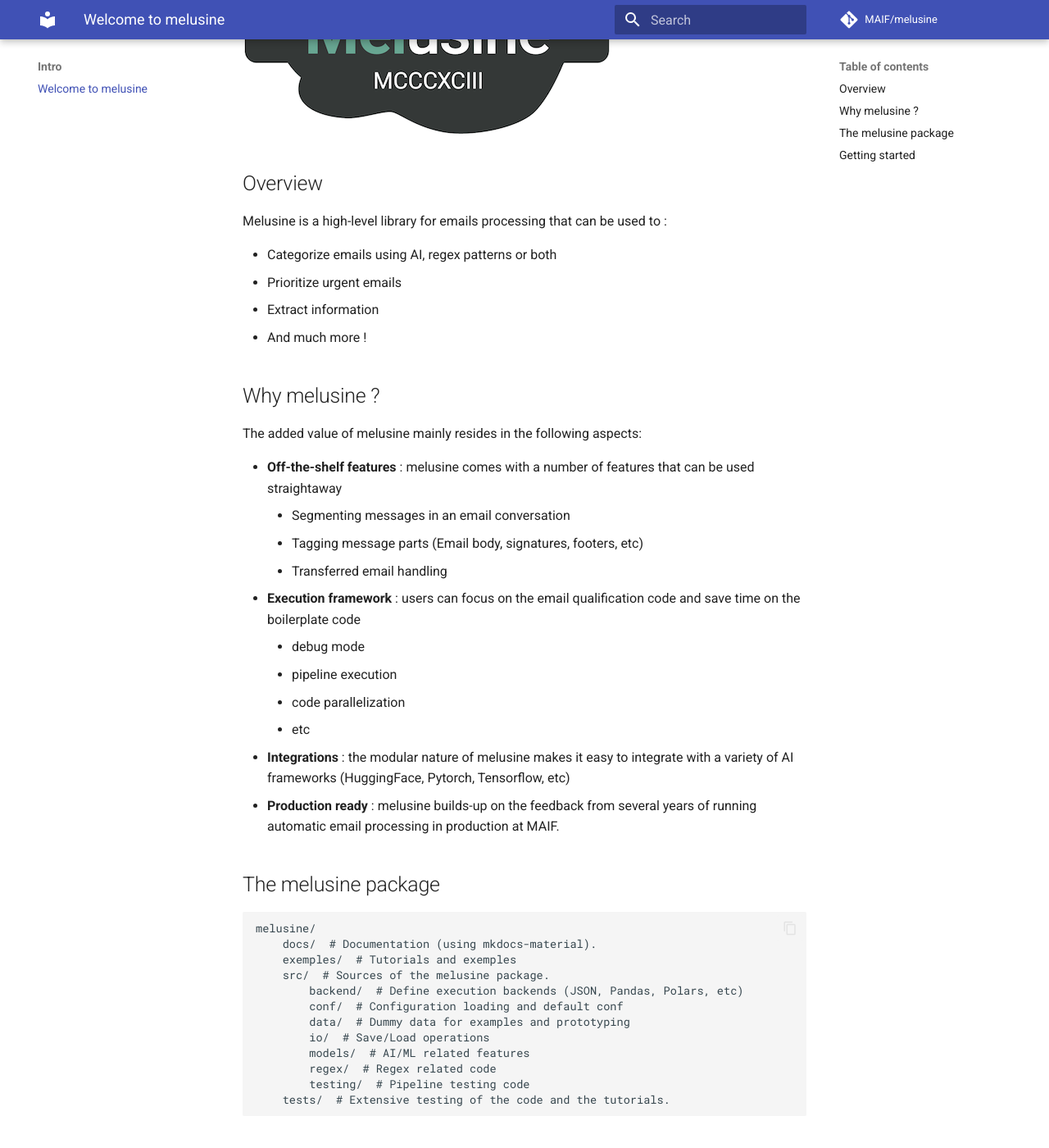
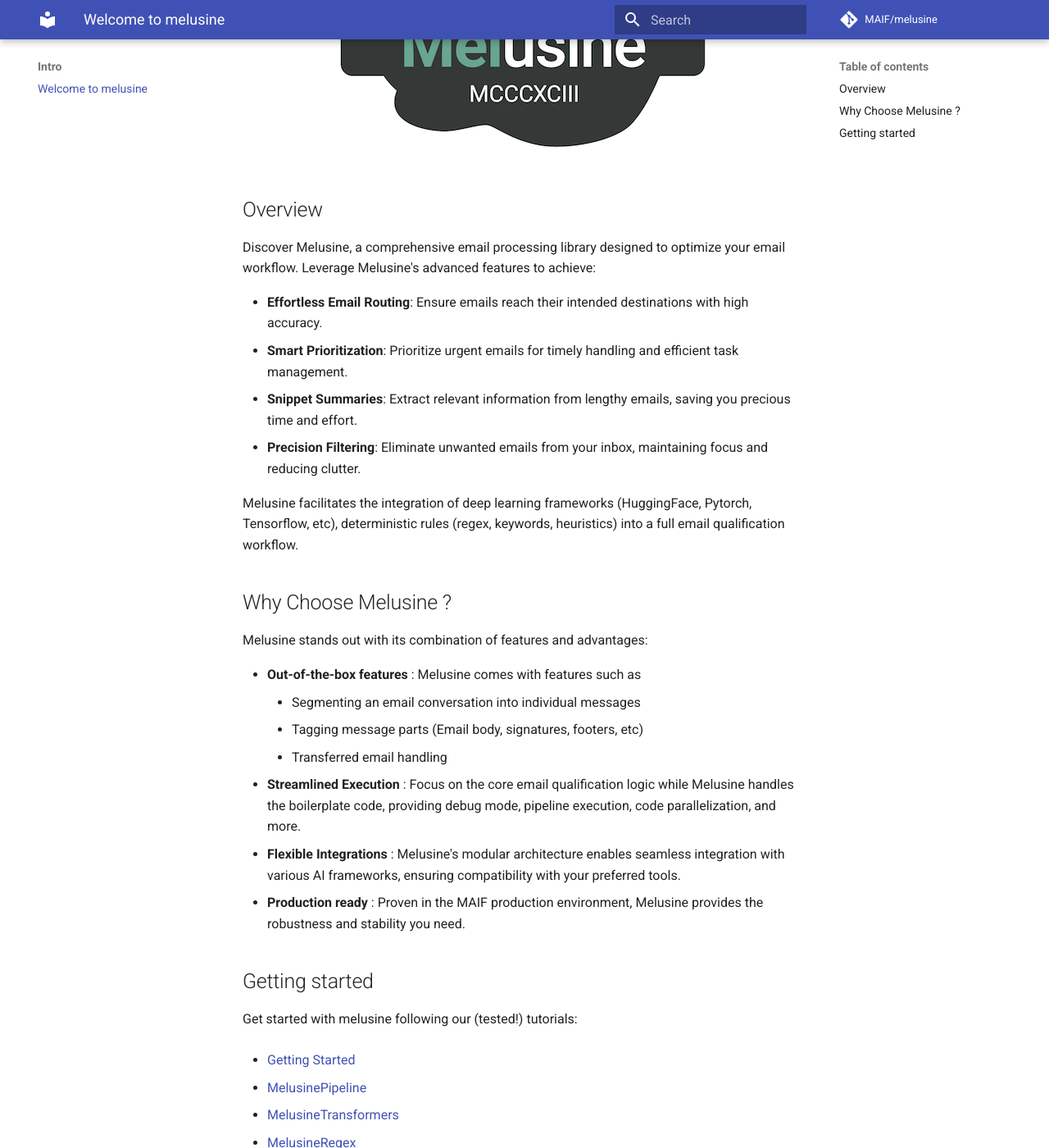
Before and after one commit to MAIF/melusine, an MkDocs documentation site: the page built from docs/index.md, in a window 1280 px wide and 1400 px high, scrolled down 470 px. Shown: the whole window at 82% size. Built offline with MkDocs 1.6.1 and Material for MkDocs 9.7.7, drawn with Linux system fonts in a browser that asks for light colours; comment, search, counter and statistics services are not loaded; some of the changed text lies outside the part shown.

Commit message:
:memo: Update documentation intro

```diff
--- a/docs/index.md
+++ b/docs/index.md
@@ -1,52 +1,37 @@
 # Welcome to melusine
 
-![Melusine logo](_static/melusine.png){ align=center }
-
+<figure markdown>
+  ![Melusine logo](_static/melusine.png){ align=center }
+</figure>
 
 ## Overview
 
+Discover Melusine, a comprehensive email processing library
+designed to optimize your email workflow.
+Leverage Melusine's advanced features to achieve:
 
-Melusine is a high-level library for emails processing that can be used to :
+- **Effortless Email Routing**: Ensure emails reach their intended destinations with high accuracy.
+- **Smart Prioritization**: Prioritize urgent emails for timely handling and efficient task management.
+- **Snippet Summaries**: Extract relevant information from lengthy emails, saving you precious time and effort.
+- **Precision Filtering**: Eliminate unwanted emails from your inbox, maintaining focus and reducing clutter.
 
-- Categorize emails using AI, regex patterns or both
-- Prioritize urgent emails
-- Extract information
-- And much more !
+Melusine facilitates the integration of deep learning frameworks (HuggingFace, Pytorch, Tensorflow, etc),
+deterministic rules (regex, keywords, heuristics) into a full email qualification workflow.
 
-## Why melusine ?
+## Why Choose Melusine ?
 
-The added value of melusine mainly resides in the following aspects:
+Melusine stands out with its combination of features and advantages:
 
-- **Off-the-shelf features** :  melusine comes with a number of features that can be used straightaway
-    - Segmenting messages in an email conversation
+- **Out-of-the-box features** : Melusine comes with features such as
+    - Segmenting an email conversation into individual messages
     - Tagging message parts (Email body, signatures, footers, etc)
     - Transferred email handling
-- **Execution framework** : users can focus on the email qualification code and save time on the boilerplate code
-    - debug mode
-    - pipeline execution
-    - code parallelization
-    - etc
-- **Integrations** : the modular nature of melusine makes it easy to integrate with a variety of AI frameworks
-  (HuggingFace, Pytorch, Tensorflow, etc)
-- **Production ready** : melusine builds-up on the feedback from several years of running automatic email processing
-in production at MAIF.
-
-
-## The melusine package
-
-    melusine/
-        docs/  # Documentation (using mkdocs-material).
-        exemples/  # Tutorials and exemples
-        src/  # Sources of the melusine package.
-            backend/  # Define execution backends (JSON, Pandas, Polars, etc)
-            conf/  # Configuration loading and default conf
-            data/  # Dummy data for examples and prototyping
-            io/  # Save/Load operations
-            models/  # AI/ML related features
-            regex/  # Regex related code
-            testing/  # Pipeline testing code
-        tests/  # Extensive testing of the code and the tutorials.
-
+- **Streamlined Execution** : Focus on the core email qualification logic
+while Melusine handles the boilerplate code, providing debug mode, pipeline execution, code parallelization, and more.
+- **Flexible Integrations** : Melusine's modular architecture enables seamless integration with various AI frameworks,
+ensuring compatibility with your preferred tools.
+- **Production ready** : Proven in the MAIF production environment,
+Melusine provides the robustness and stability you need.
 
 ## Getting started
 
@@ -67,3 +52,7 @@ Get started with melusine following our (tested!) tutorials:
 * [Configurations](tutorials/06_Configurations.md){target=_blank}
 
 * [Basic Classification](tutorials/07_BasicClassification.md){target=_blank}
+
+
+With Melusine, you're well-equipped to transform your email handling, streamlining processes, maximizing efficiency,
+and enhancing overall productivity.
```
